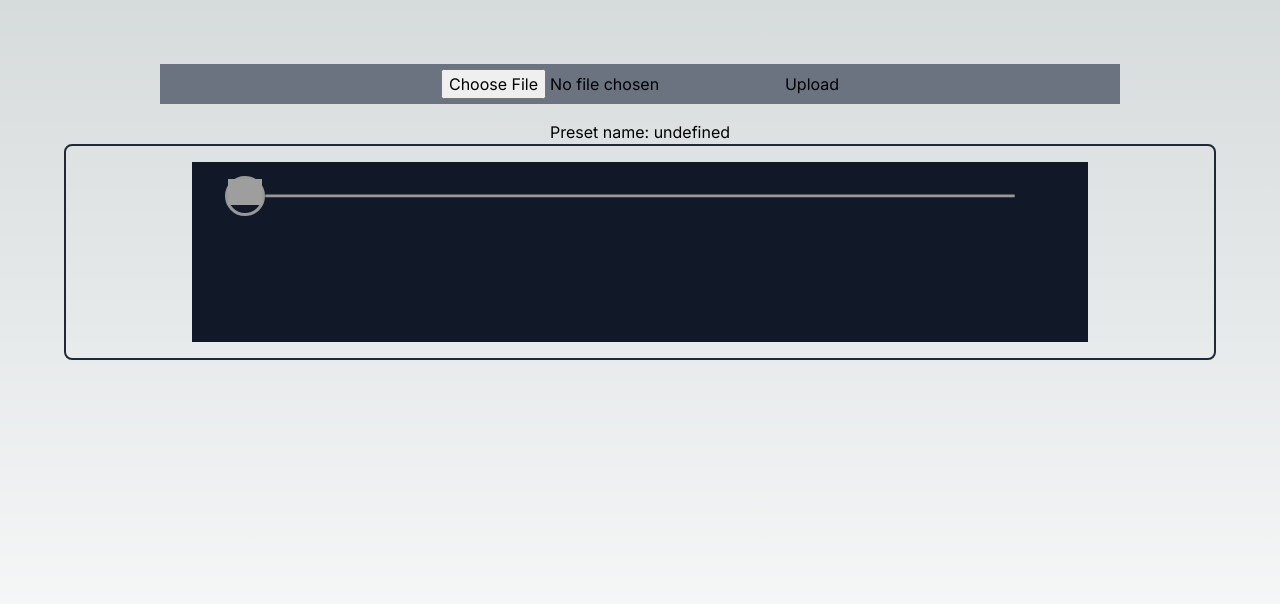
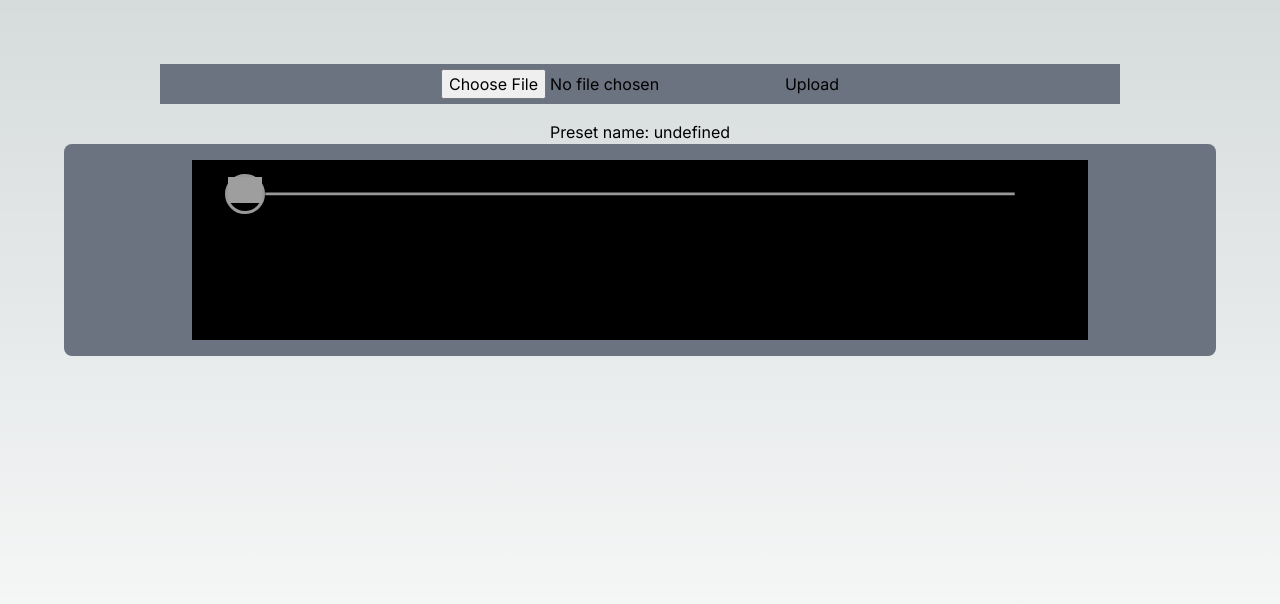
Before and after one commit to carlo-bruno/helix-toolkit, a Next.js app: page / in a window 1280 px wide. Shown: the top 604 px of the page. Built offline with nearby package versions, Linux system fonts and the light colour scheme; grey boxes are pictures that could not be loaded.

Commit message:
EffectsBlock opacity for enabled/disabled, more style changes

```diff
--- a/src/components/Helix/DSPContainer.tsx
+++ b/src/components/Helix/DSPContainer.tsx
@@ -13,7 +13,7 @@ import DSPPath from "./DSPPath";
 
 export default function DSPContainer({ dsp }: any) {
   return (
-    <div className="w-[896px] h-[180px] bg-gray-900  relative">
+    <div className="w-[896px] h-[180px] bg-black  relative">
       <DSPBlocks dsp={dsp} />
       <DSPPath dsp={dsp} />
     </div>
--- a/src/components/Helix/EffectBlock.tsx
+++ b/src/components/Helix/EffectBlock.tsx
@@ -2,6 +2,8 @@ import { getEffectCategory } from "@/utils/utils";
 import Image from "next/image";
 
 export default function EffectBlock({ block }: any) {
+  console.log("🔥 EffectBlock", block);
+
   const { categoryShortName, color, image, modelName } = getEffectCategory(
     block["@model"],
   );
@@ -10,16 +12,15 @@ export default function EffectBlock({ block }: any) {
 
   const column = block["@position"] + 2;
   const row = block["@path"] + 1;
-
-  // TODO: show active/inactive
+  const opacity = block["@enabled"] ? 1 : 0.5;
 
   return (
     <div
       className="flex flex-col justify-center items-center w-full h-full z-10"
-      style={{ gridColumn: column, gridRow: row }}
+      style={{ gridColumn: column, gridRow: row, opacity }}
     >
       <div
-        className="w-10 h-10 border-[3px] rounded-lg box-content overflow-hidden border-[#989898] bg-gray-900"
+        className="w-10 h-10 border-[3px] rounded-lg box-content overflow-hidden border-[#989898] bg-black"
         style={{ borderColor: color }}
       >
         <Image
--- a/src/components/Helix/PresetViewer.tsx
+++ b/src/components/Helix/PresetViewer.tsx
@@ -5,7 +5,7 @@ export default function PresetViewer() {
   const preset = usePresetStore((state) => state.preset);
 
   return (
-    <div className="w-[90%] flex flex-col justify-center items-center border-2 border-gray-800 rounded-lg p-4">
+    <div className="w-[90%] flex flex-col justify-center items-center rounded-lg p-4 bg-gray-500">
       <DSPContainer dsp={preset.dsp0} />
       {/* <DSPContainer dsp={preset.dsp1} /> */}
     </div>
```
Also changed, not shown: 1 other file (tests, documents, lock files or other folders).
